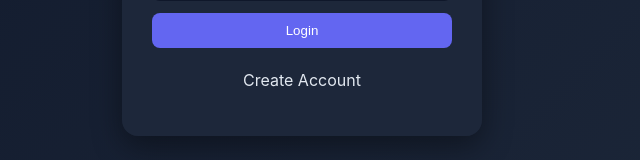
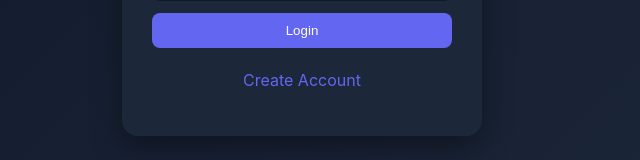
Before and after one commit to maulishukla/Team-Task-Manager, a React (Create React App) app in the folder client/: page / in a window 1280 px wide. Shown: the part 423-583 px from the top of the page, without its empty margins (338-978 px from the left). Built offline with nearby package versions, Linux system fonts and the light colour scheme; the HTML template or start-up script is replaced by a standard one.

Commit message:
added signup button

```diff
--- a/client/src/Login.js
+++ b/client/src/Login.js
@@ -45,9 +45,14 @@ export default function Login() {
         />
 
         <button onClick={login}>Login</button>
-        <p onClick={() => window.location.href="/signup"} style={{ cursor: "pointer", marginTop: "10px" }}>
+        <p
+  style={{ marginTop: "10px", cursor: "pointer", color: "#6366f1" }}
+  onClick={() => window.location.href = "/signup"}
+>
   Create Account
 </p>
+
+
       </motion.div>
     </div>
   );
```
